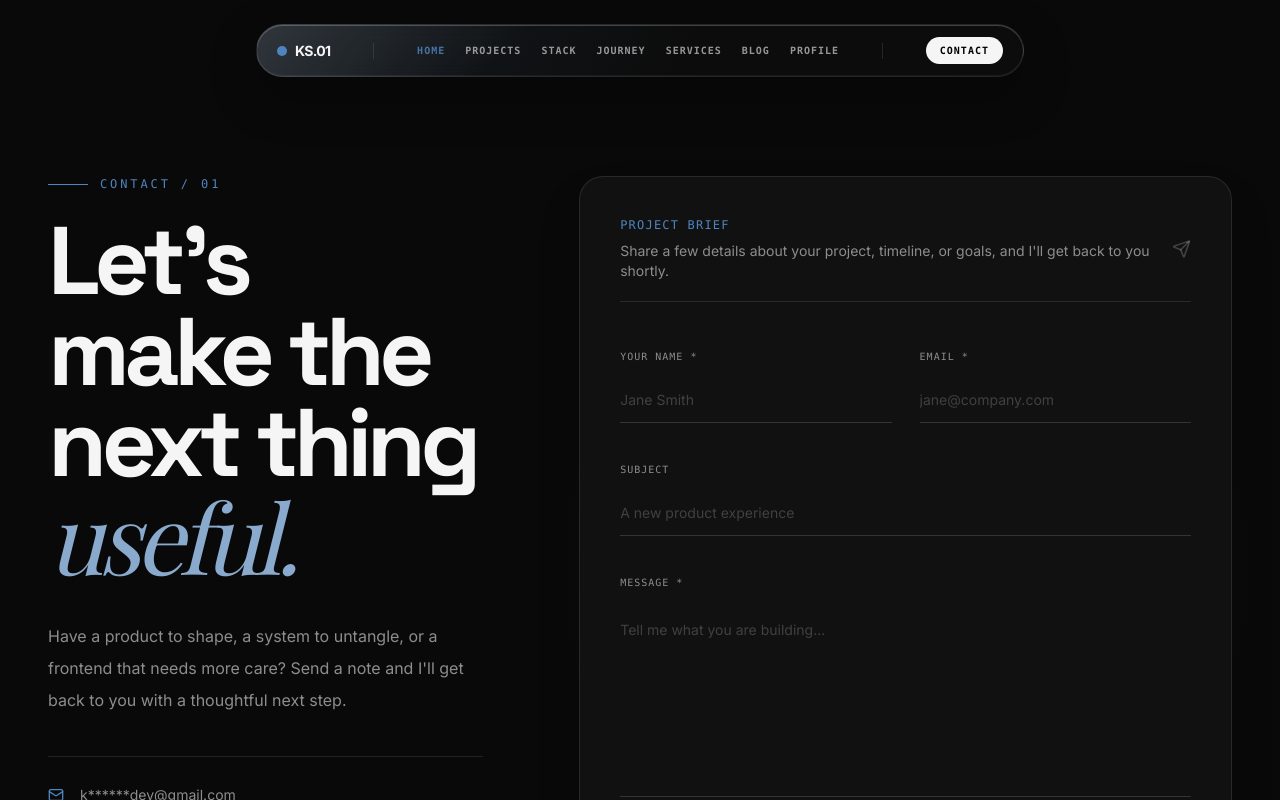
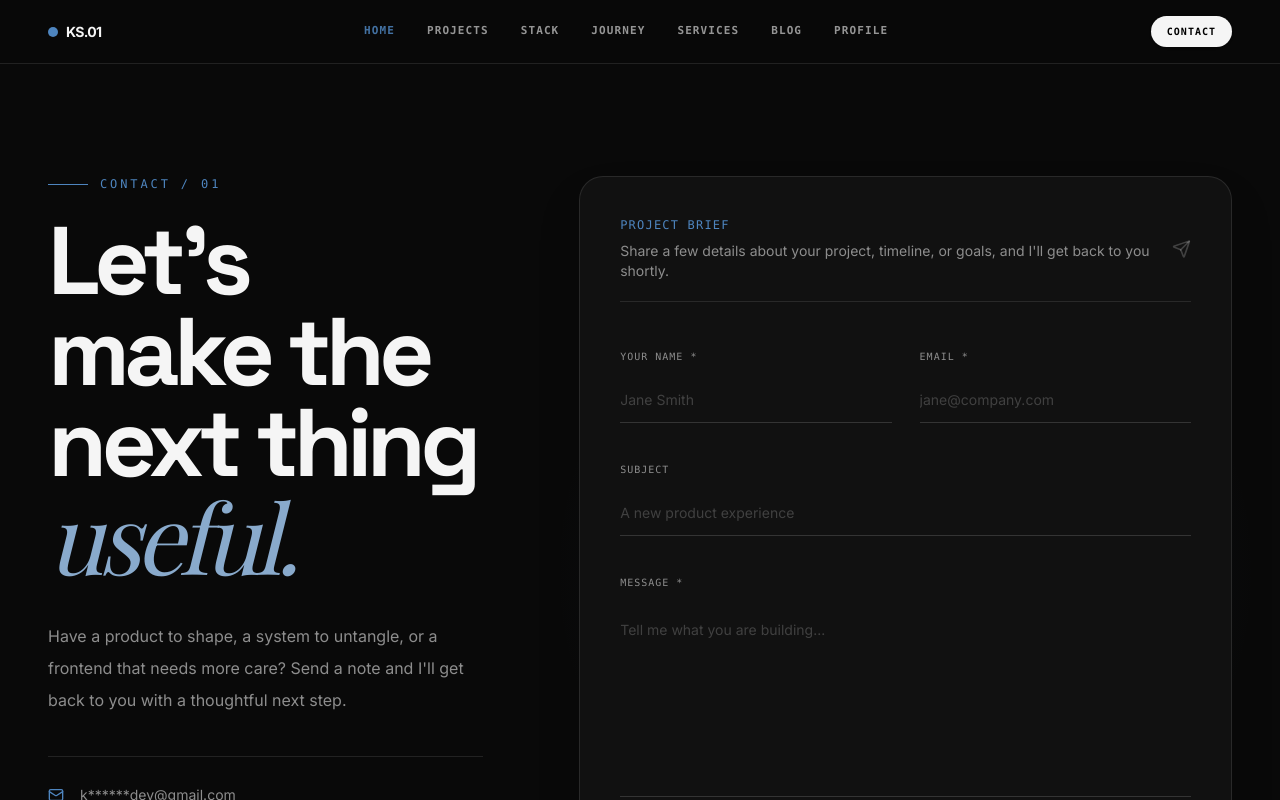
Before and after one commit to kazi331/Aesthetic-portfolio, a Next.js app: page /contact in a window 1280 px wide. Shown: the top 800 px of the page. Built offline with nearby package versions, Linux system fonts and the light colour scheme; a web font is replaced by a local one.

Commit message:
feat(nav): add scroll-aware adaptive navbar
Implement scroll detection to toggle the navbar between a full-width header and a floating glass-styled pill. Also update dependencies and remove Bun-specific configuration.

```diff
--- a/components/layout/Navbar.tsx
+++ b/components/layout/Navbar.tsx
@@ -26,6 +26,18 @@ export default function Navbar() {
 
   const [active, setActive] = useState(() => (isBlogPage ? 'recent-blog' : 'hero'));
   const [isOpen, setIsOpen] = useState(false);
+  const [isScrolled, setIsScrolled] = useState(false);
+
+  // Monitor scroll position to switch between full-width top state and floating pill dock
+  useEffect(() => {
+    const handleScroll = () => {
+      setIsScrolled(window.scrollY > 40);
+    };
+
+    handleScroll();
+    window.addEventListener('scroll', handleScroll, { passive: true });
+    return () => window.removeEventListener('scroll', handleScroll);
+  }, []);
 
   // Simple scroll spy to update active item on home page
   useEffect(() => {
@@ -137,10 +149,20 @@ export default function Navbar() {
   return (
     <nav
       id="navbar"
-      className={`fixed top-6 left-1/2 -translate-x-1/2 glass-nav z-50 w-[92%] max-w-3xl shadow-xl border border-white/10 transition-[border-radius] duration-300 overflow-hidden rounded-[28px]`}
+      className={`fixed z-50 left-1/2 -translate-x-1/2 transition-all duration-500 ease-[cubic-bezier(0.16,1,0.3,1)] overflow-hidden ${
+        isScrolled
+          ? 'top-5 sm:top-6 w-[92%] max-w-3xl rounded-[28px] border border-white/10 glass-nav shadow-2xl'
+          : 'top-0 w-full max-w-full rounded-none border-b border-white/10 border-t-0 border-x-0 bg-[#090909]/80 backdrop-blur-md shadow-none'
+      }`}
     >
       {/* Top Header Bar */}
-      <div className="px-5 py-3 flex items-center gap-4 sm:gap-8 justify-between sm:justify-between">
+      <div
+        className={`w-full flex items-center justify-between transition-all duration-500 ${
+          isScrolled
+            ? 'px-5 py-3 gap-4 sm:gap-8'
+            : 'max-w-7xl mx-auto px-6 sm:px-8 lg:px-12 py-3.5 sm:py-4 gap-4'
+        }`}
+      >
         {/* Left Brand Logo */}
         <div
           id="navbar-logo"
@@ -158,18 +180,24 @@ export default function Navbar() {
           <span className="font-bold tracking-tighter text-xs sm:text-sm text-[#F5F5F5]">KS.01</span>
         </div>
 
-        <div className="h-4 w-[1px] bg-white/10 hidden lg:block" />
+        <div className={`h-4 w-[1px] bg-white/10 ${isScrolled ? 'hidden lg:block' : 'hidden'}`} />
 
         {/* Desktop Menu */}
-        <ul id="navbar-menu" className="hidden sm:flex gap-5 text-[10px] font-mono font-semibold tracking-widest uppercase opacity-85">
+        <ul
+          id="navbar-menu"
+          className={`hidden sm:flex items-center font-mono font-semibold tracking-widest uppercase opacity-85 transition-all duration-300 ${
+            isScrolled ? 'gap-5 text-[10px]' : 'gap-6 lg:gap-8 text-[10px] sm:text-[11px]'
+          }`}
+        >
           {navItems.map((item) => {
             const isSelected = active === item.id;
             return (
               <li
                 key={item.id}
                 onClick={() => handleScrollTo(item)}
-                className={`cursor-pointer transition-colors duration-300 ${isSelected ? 'text-[#4E85BF]' : 'text-[#F5F5F5]/70 hover:text-[#F5F5F5]'
-                  }`}
+                className={`cursor-pointer transition-colors duration-300 ${
+                  isSelected ? 'text-[#4E85BF]' : 'text-[#F5F5F5]/70 hover:text-[#F5F5F5]'
+                }`}
               >
                 {item.label}
               </li>
@@ -177,14 +205,14 @@ export default function Navbar() {
           })}
         </ul>
 
-        <div className="h-4 w-[1px] bg-white/10 hidden lg:block" />
+        <div className={`h-4 w-[1px] bg-white/10 ${isScrolled ? 'hidden lg:block' : 'hidden'}`} />
 
         {/* Right Buttons Container */}
-        <div className="flex items-center gap-2">
-          <Link href="/contact"
+        <div className="flex items-center gap-2 sm:gap-3 shrink-0">
+          <Link
+            href="/contact"
             id="navbar-resume-btn"
-            // onClick={() => window.open(`mailto:${personalInfo.email}?subject=Hi Kazi, let's connect!`, '_self')}
-            className="text-[9px] sm:text-[10px] font-mono font-bold bg-[#F5F5F5] text-black px-3.5 py-1.5 rounded-full uppercase tracking-widest hover:bg-[#F5F5F5]/90 transition-all cursor-pointer"
+            className="text-[9px] sm:text-[10px] font-mono font-bold bg-[#F5F5F5] text-black px-3.5 sm:px-4 py-1.5 sm:py-2 rounded-full uppercase tracking-widest hover:bg-[#F5F5F5]/90 transition-all cursor-pointer shadow-sm"
           >
             Contact
           </Link>
@@ -210,14 +238,16 @@ export default function Navbar() {
             animate={{ height: 'auto', opacity: 1 }}
             exit={{ height: 0, opacity: 0 }}
             transition={{ duration: 0.28, ease: [0.16, 1, 0.3, 1] }}
-            className="sm:hidden overflow-hidden border-t border-white/10 bg-[#121212d9]"
+            className="sm:hidden overflow-hidden border-t border-white/10 bg-[#121212f0] backdrop-blur-xl"
           >
             <motion.div
               initial={{ y: -8 }}
               animate={{ y: 0 }}
               exit={{ y: -8 }}
               transition={{ duration: 0.22, ease: 'easeOut' }}
-              className="px-5 pb-5 pt-3.5 flex flex-col gap-1.5"
+              className={`pb-5 pt-3.5 flex flex-col gap-1.5 ${
+                isScrolled ? 'px-5' : 'max-w-7xl mx-auto px-6 sm:px-8'
+              }`}
             >
               <div className="font-mono text-[9px] uppercase tracking-widest text-muted-text border-b border-white/5 pb-2 mb-1">
                 Navigation Menu
@@ -230,10 +260,11 @@ export default function Navbar() {
                     id={`mobile-nav-${item.id}`}
                     type="button"
                     onClick={() => handleScrollTo(item)}
-                    className={`w-full text-left font-mono font-bold uppercase tracking-wider text-sm py-2.5 px-3.5 rounded-xl transition-all ${isSelected
-                      ? 'text-[#4E85BF] bg-white/5 border-l-2 border-[#4E85BF]'
-                      : 'text-muted-text hover:text-[#F5F5F5] hover:bg-white/3'
-                      }`}
+                    className={`w-full text-left font-mono font-bold uppercase tracking-wider text-sm py-2.5 px-3.5 rounded-xl transition-all ${
+                      isSelected
+                        ? 'text-[#4E85BF] bg-white/5 border-l-2 border-[#4E85BF]'
+                        : 'text-muted-text hover:text-[#F5F5F5] hover:bg-white/3'
+                    }`}
                   >
                     {item.label}
                   </button>
```
Also changed, not shown: package.json (+3 -4 lines), 2 other files (tests, documents, lock files or other folders).
